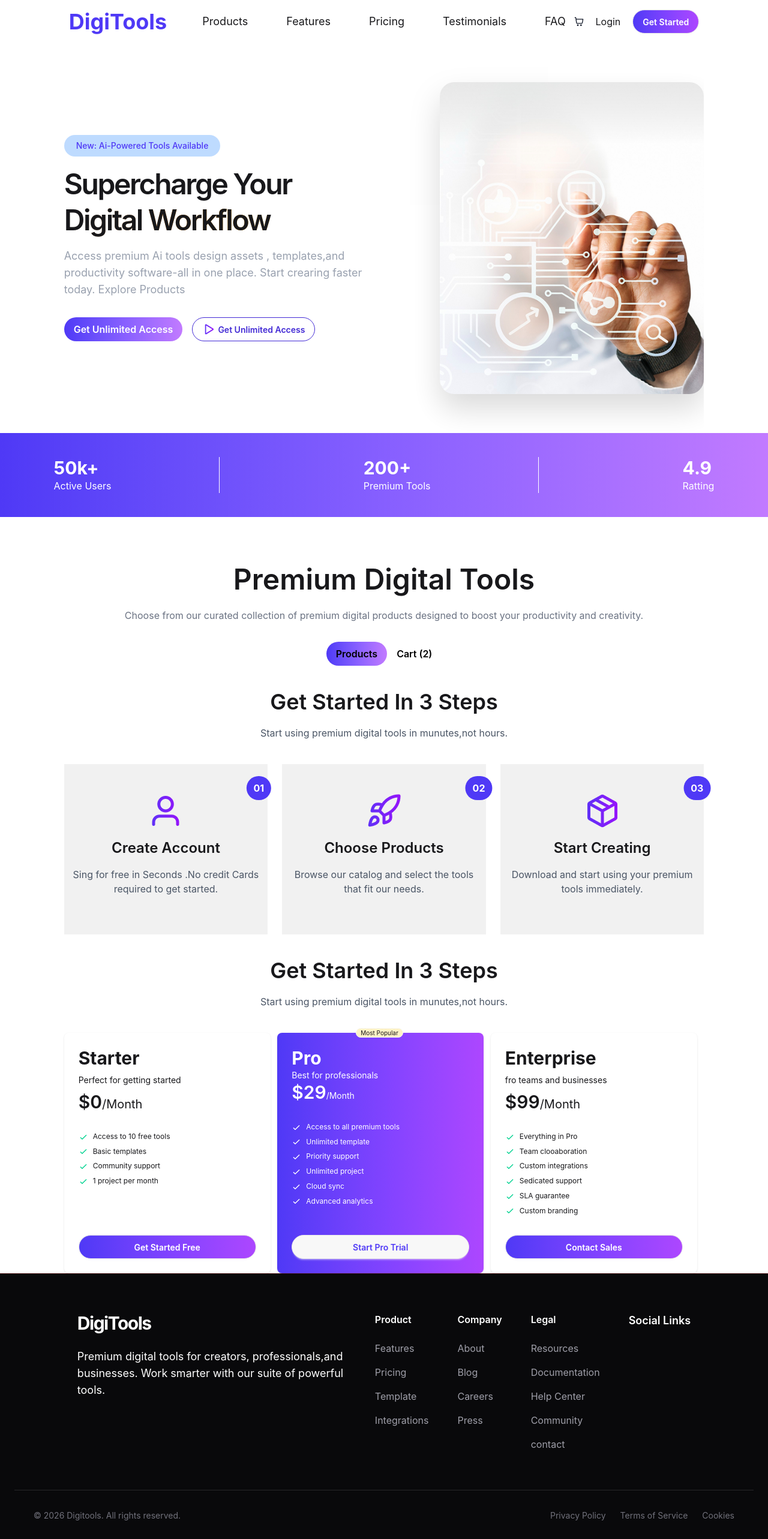
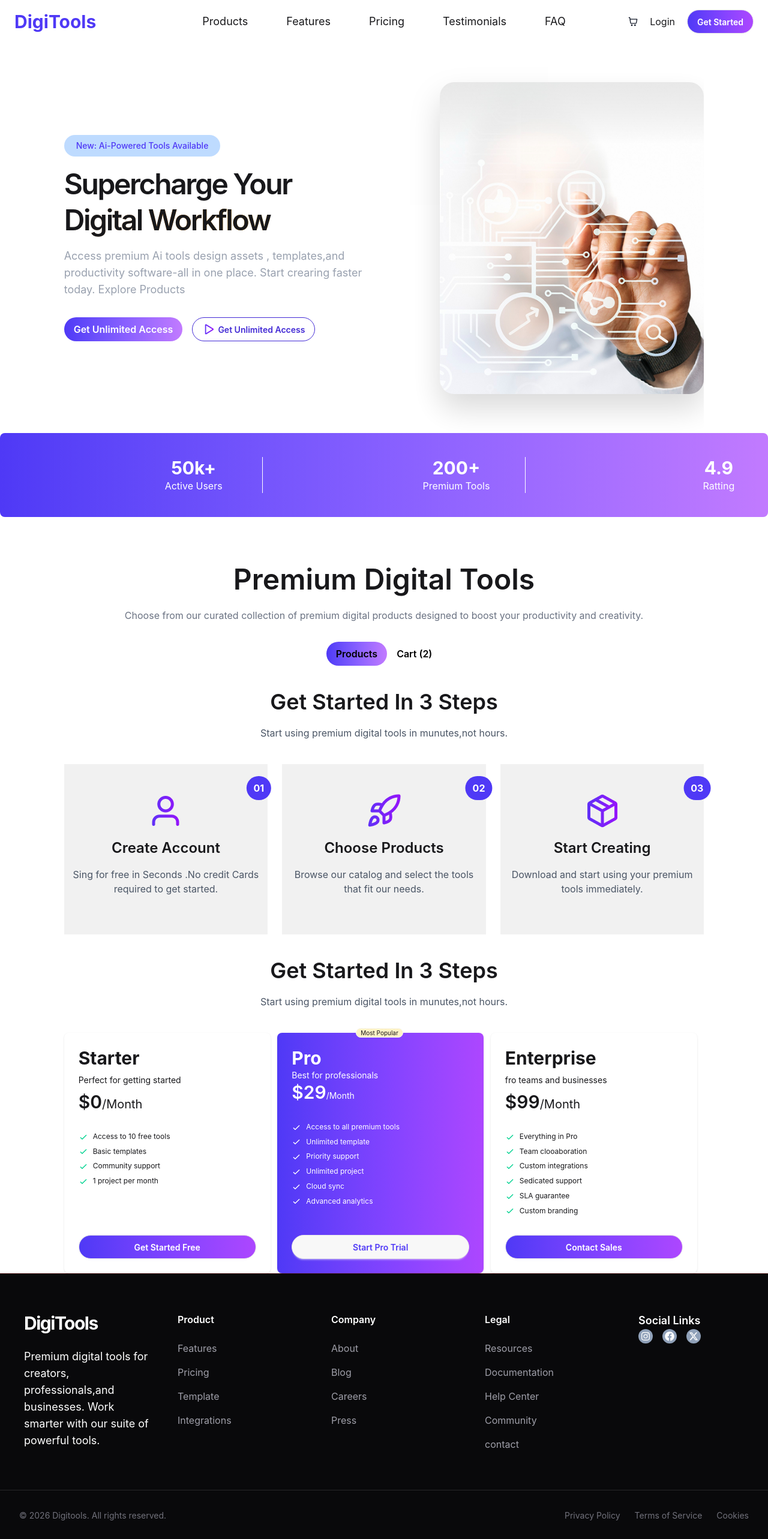
Before and after one commit to topu9872-cpu/programming-hero-a-06, a React (Vite) app: page / in a window 1280 px wide. Shown: the top 2566 px of the page at 60% size. Built offline with nearby package versions, Linux system fonts and the light colour scheme.

Commit message:
responsive some issues

```diff
--- a/package.json
+++ b/package.json
@@ -13,6 +13,7 @@
     "@tailwindcss/vite": "^4.2.2",
     "react": "^19.2.4",
     "react-dom": "^19.2.4",
+    "react-icons": "^5.6.0",
     "tailwindcss": "^4.2.2"
   },
   "devDependencies": {
--- a/src/App.jsx
+++ b/src/App.jsx
@@ -7,10 +7,23 @@ import Banner from './Components/Banner';
 import FakeCards from './Components/CardsSection/FakeCards';
  import FakeCardBuying from './Components/CardsSection/FakeCardBuying'
  import Footer from './Components/CardsSection/Footer'
+import CardsApiCalling from '../src/Components/CardsSection/CardsApiCalling'
+
+
+function App() {
+
+ const fetchData = async () => {
+  const res = await fetch('../public/Api.json');
+  return res
+
+
+ }
+
+const promise = fetchData()
 
 
 
-function App() {
+
 
 
   return(
@@ -18,6 +31,7 @@ function App() {
 <Navbar/>
 <Banner/>
 <Ratting/>
+<CardsApiCalling promise={promise}/>
 <Cards/>
 <FakeCards/>
 <FakeCardBuying/>
--- a/src/Components/Banner.jsx
+++ b/src/Components/Banner.jsx
@@ -5,7 +5,7 @@ const Banner = () => {
     <div className="max-w-10/12 flex mx-auto">
       <div
         className="relative min-h-162.5 flex items-
-center overflow-hidden"
+center overflow-hidden "
       >
         <div
           className=" mx-auto grid grid-cols-1
--- /dev/null
+++ b/src/Components/CardsSection/CardsApiCalling.jsx
@@ -0,0 +1,12 @@
+import React from 'react';
+
+const CardsApiCalling = ({promise}) => {
+    console.log(promise);
+    return (
+        <div>
+
+        </div>
+    );
+};
+
+export default CardsApiCalling;
--- a/src/Components/CardsSection/Footer.jsx
+++ b/src/Components/CardsSection/Footer.jsx
@@ -1,11 +1,15 @@
+import { FaFacebook, FaInstagram } from "react-icons/fa";
+import { FaXTwitter } from "react-icons/fa6";
+
+
+
 const Footer = () => {
   return (
     <footer className="bg-zinc-950
-border-t border-red-900/50 pt-16 pb-
-10">
+border-t border-red-900/50 pt-16 pb-10">
       <div className="max-w-7xl mx-
-auto px-6">
-        <div className="flex md:grid-cols-12 gap-12 text-white mx-auto justify-center">
+auto">
+        <div className="grid grid-cols-1 sm:grid-cols-2 lg:grid-cols-5 gap-10 pl-10 text-white">
           {/* Logo & Description */}
           <div className="md:col-span-
 5">
@@ -175,8 +179,12 @@ transition">
             </ul>
           </div>
 <div>
-    <h3 className="text-lg font-semibold">Social Links</h3>
-    <img src="" /><img src=""/><img src="" />
+    <h3 className="text-lg font-semibold text-nowrap">Social Links</h3>
+<div className="flex gap-4">
+<p className="bg-slate-400 rounded-full p-1"><FaInstagram/></p>
+<p className="bg-slate-400 rounded-full p-1"><FaFacebook/></p>
+<p className="bg-slate-400 rounded-full p-1"><FaXTwitter/></p>
+</div>
 </div>
         </div>
 
--- a/src/Components/Navber.jsx
+++ b/src/Components/Navber.jsx
@@ -2,14 +2,14 @@ import React from "react";
 import Image from "../../public/assets/products/shopping-cart.png";
 const Navbar = () => {
   return (
-    <div className="max-w-10/12 flex mx-auto">
+<div className="max-w-7xl mx-auto px-4">
       <div className="navbar">
         <div className="navbar-start">
-          <div className="flex items-center gap-1 font-bold text-xl">
-            <h2 className=" text-[#4f39f6] text-4xl "> DigiTools</h2>
+          <div className="flex items-center gap-1 font-bold text-xl overflow-hidden">
+            <h2 className=" text-[#4f39f6] md:text-3xl "> DigiTools</h2>
           </div>
         </div>
-        <div className="navbar-center hidden md:flex">
+        <div className="navbar-center hidden lg:flex">
           <ul className="menu menu-horizontal gap-10 px-1 text-lg">
             <li>
               <a>Products</a>
@@ -30,8 +30,8 @@ const Navbar = () => {
         </div>
 
         <div className="navbar-end gap-5">
-          <img src={Image} alt="cart" />
-          <button>Login</button>
+          <img className="hidden sm:block" src={Image} alt="cart" />
+          <button className="hidden sm:block">Login</button>
           <a className="btn bg-linear-to-r from-[#4f39f6] to-purple-500 text-white rounded-full">
             Get Started
           </a>
--- a/src/Components/Ratting.jsx
+++ b/src/Components/Ratting.jsx
@@ -3,9 +3,10 @@ import React from "react";
 const Ratting = () => {
   return (
     <div>
-      <ui className="flex justify-around bg-linear-to-r from-[#4f39f6] to-purple-400 py-10 lg:grid-cols-1">
-        <span>
-          <h2 className="text-3xl font-bold text-white">50k+</h2>
+     <ul className="max-w-7xl mx-auto bg-linear-to-r from-[#4f39f6] to-purple-400 py-10 rounded-lg
+      grid grid-cols-1 sm:grid-cols-2 md:grid-cols-3 text-center justify-center gap-8">
+        <span className="pl-10 md:pl-40 lg:pl-60">
+          <h2 className="text-3xl font-bold text-white ">50k+</h2>
           <p className="text-white text-nowrap">Active Users</p>
         </span>
         <span className="border-l border-white pl-10 md:pl-40 lg:pl-60">
@@ -16,7 +17,7 @@ const Ratting = () => {
           <h2 className="text-3xl font-bold text-white">4.9</h2>
           <p className="text-white text-nowrap">Ratting</p>
         </span>
-      </ui>
+      </ul>
     </div>
   );
 };
```
Also changed, not shown: 1 other file (tests, documents, lock files or other folders).
